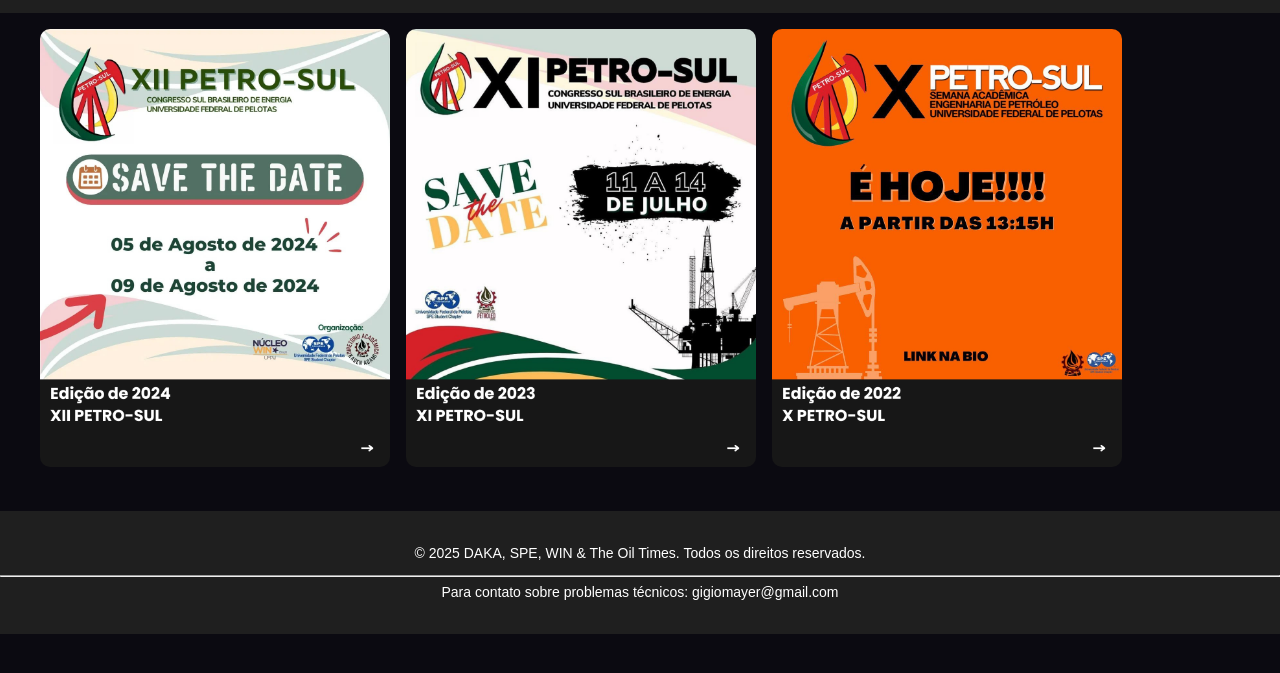
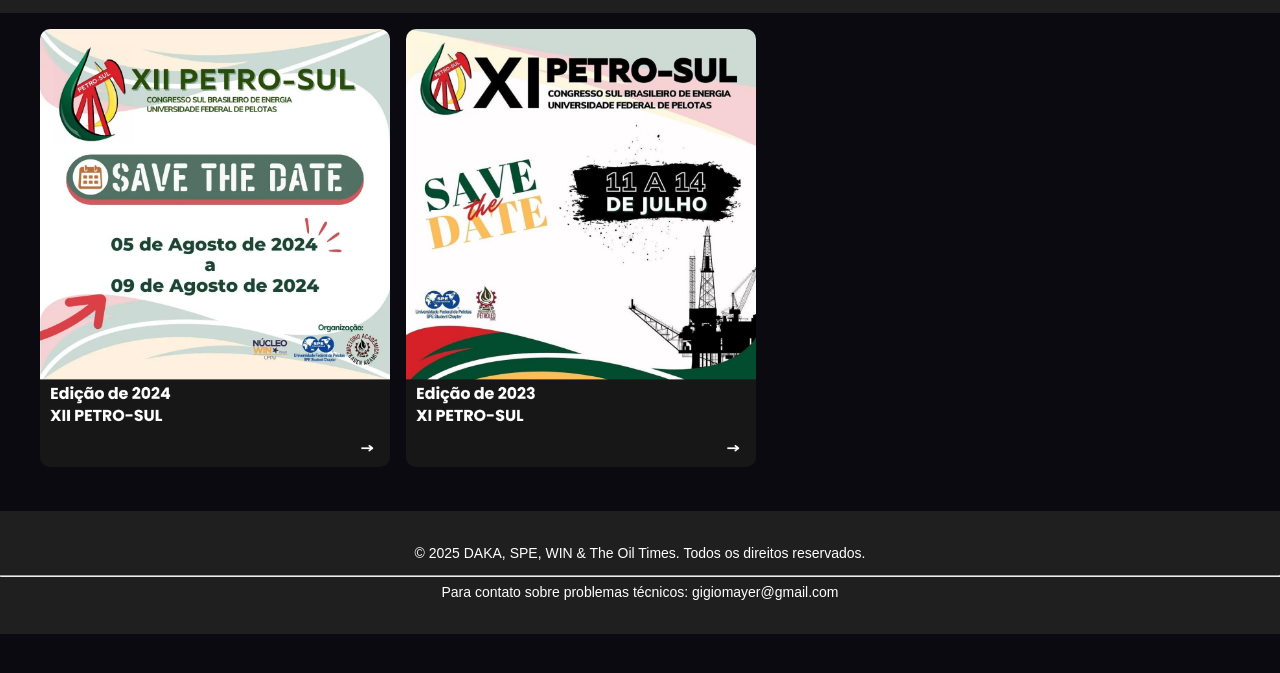
Before and after one commit to Petro-Sul/XIIPetro-Sul, a plain HTML site: page edicoes/edicoesindex.html in a window 1280 px wide. Shown: the part 103-776 px from the top of the page. Drawn offline with Linux system fonts and the light colour scheme.

Commit message:
Update edicoesindex.html

```diff
--- a/edicoes/edicoesindex.html
+++ b/edicoes/edicoesindex.html
@@ -36,10 +36,7 @@
           <img src="edicoesassets/XI.png" alt="Vá para a pagina"
                style="width:100%; max-width: 350px; border-radius:10px; ">
         </a></li>
-        <li><a href="edicaoX/edicaoXindex.html">
-          <img src="edicoesassets/X.png" alt="Vá para a pagina"
-               style="width:100%; max-width: 350px; border-radius:10px; ">
-        </a></li>
+
       </ul>
     </nav>
 
```
